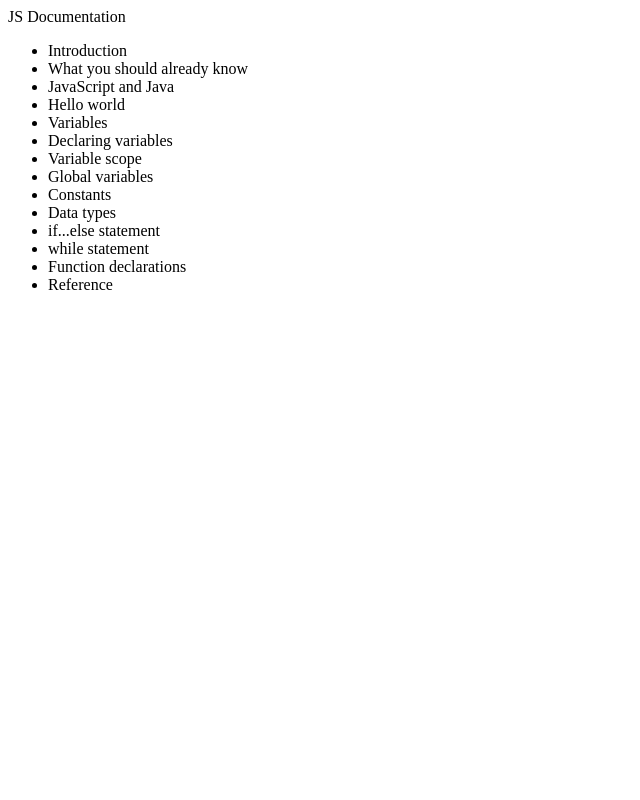
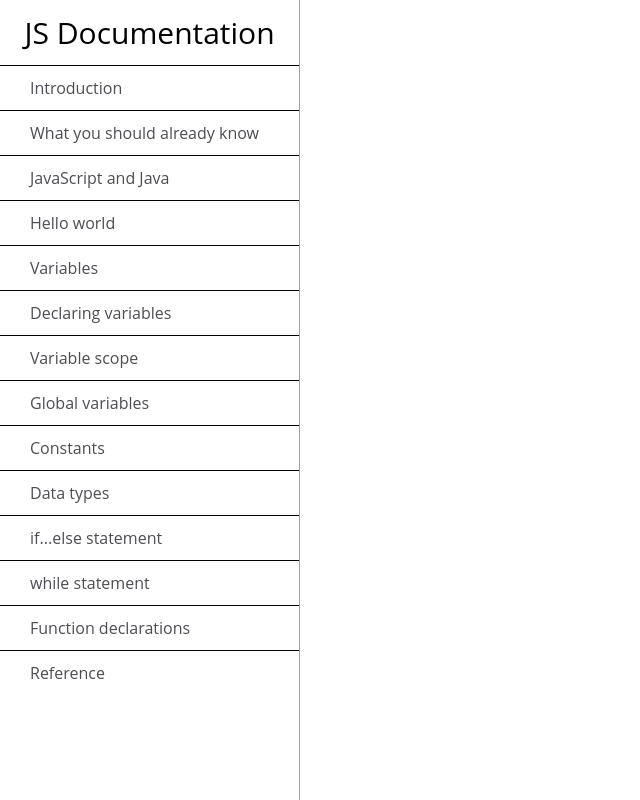
Before and after one commit to MohameDawood/Micrd-Amadou-Dawood, a plain HTML site: page index.html in a window 1280 px wide. Shown: the whole page, without its empty margins (0-640 px from the left). Drawn offline with Linux system fonts and the light colour scheme.

Commit message:
side bar finsih

```diff
--- a/index.html
+++ b/index.html
@@ -3,6 +3,7 @@
 <head>
     <meta charset="UTF-8">
     <meta name="viewport" content="width=device-width, initial-scale=1.0">
+    <link rel="stylesheet" href="style.css">
     <title>Document</title>
 </head>
 <body>
@@ -11,23 +12,24 @@
         <nav id="navbar">
             <header>JS Documentation</header>
             <ul>
-                <li><a class="nav-link">Introduction </a></li>
-                <li><a class="nav-link">What you should already know</a></li>
-                <li><a class="nav-link">JavaScript and Java</a></li>
-                <li><a class="nav-link">Hello world</a></li>
-                <li><a class="nav-link">Variables</a></li>
-                <li><a class="nav-link">Declaring variables</a></li>
-                <li><a class="nav-link">Variable scope</a></li>
-                <li><a class="nav-link">Global variables</a></li>
-                <li><a class="nav-link">Constants</a></li>
-                <li><a class="nav-link">Data types</a></li>
-                <li><a class="nav-link">if...else statement</a></li>
-                <li><a class="nav-link">while statement</a></li>
-                <li><a class="nav-link">Function declarations</a></li>
-                <li><a class="nav-link">Reference</a></li>
+                <li><a class="nav-link" href="#Introduction">Introduction </a></li>
+                <li><a class="nav-link" href="#What you should already know">What you should already know</a></li>
+                <li><a class="nav-link" href="#JavaScript and Java">JavaScript and Java</a></li>
+                <li><a class="nav-link" href="#Hello world">Hello world</a></li>
+                <li><a class="nav-link" href="#Variables">Variables</a></li>
+                <li><a class="nav-link" href="#Declaring variables">Declaring variables</a></li>
+                <li><a class="nav-link" href="#Variable scope">Variable scope</a></li>
+                <li><a class="nav-link" href="#Global variables">Global variables</a></li>
+                <li><a class="nav-link" href="#Constants">Constants</a></li>
+                <li><a class="nav-link" href="#Data types">Data types</a></li>
+                <li><a class="nav-link" href="#if...else statement">if...else statement</a></li>
+                <li><a class="nav-link" href="#while statement">while statement</a></li>
+                <li><a class="nav-link" href="#Function declarations">Function declarations</a></li>
+                <li><a class="nav-link" href="#Reference">Reference</a></li>
             </ul>
         </nav >
         <!--Side Bar-->
+
     </main>
 </body>
 </html>
--- a/style.css
+++ b/style.css
@@ -1,3 +1,4 @@
+/* Setup */
 *{
     margin: 0;
     padding: 0;
@@ -8,11 +9,47 @@ html{
 }
 body{
     font-family: "Open Sans", Arial, sans-serif;
-    line-height: 1.4;
+    font-size: 1.6rem;
+    line-height: 1.5;
     color: #4d4e53;
 }
-.navbar{
+li {
+    list-style: none;
+}
+a:link,
+a:visited{
+    text-decoration: none;
+    color: #4d4e53;
+}
+/* Setup */
+
+/* Side Bar */
+#navbar{
     position: fixed;
     top: 0;
     left: 0;
+    width: 30rem;
+    min-width: 29rem;
+    height: 100%;
+    border-right: .1rem solid rgba(0, 22, 22, 0.4);
 }
+#navbar header {
+    color: black;
+    margin: 1rem;
+    text-align: center;
+    font-size: 3rem;
+}
+#navbar ul {
+    overflow: auto;
+    height: 88%;
+}
+#navbar li {
+    border-top: .1rem solid black;
+    width: 100%;
+}
+.nav-link{
+    display: block;
+    cursor: pointer;
+    padding: 1rem 3rem;
+}
+/* Side Bar */
```
Also changed, not shown: script.js (deleted), 1 other file.
